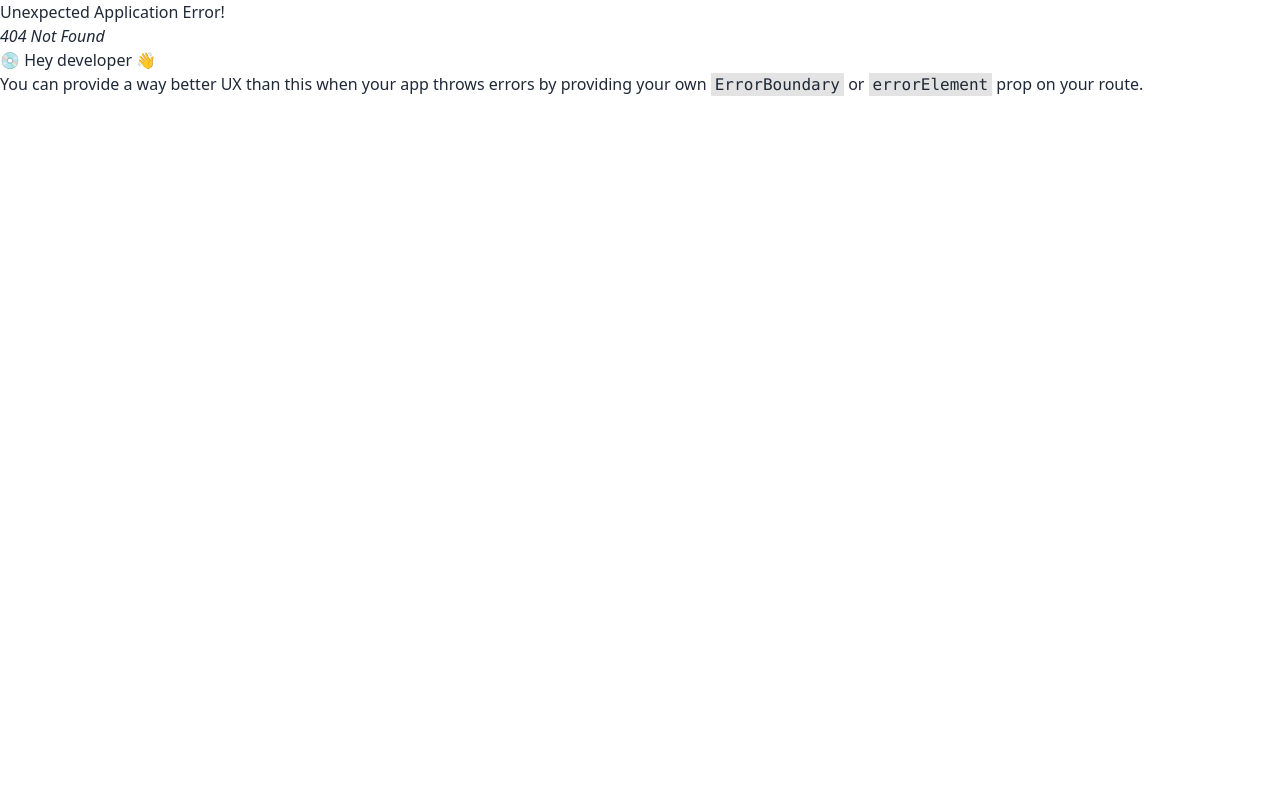
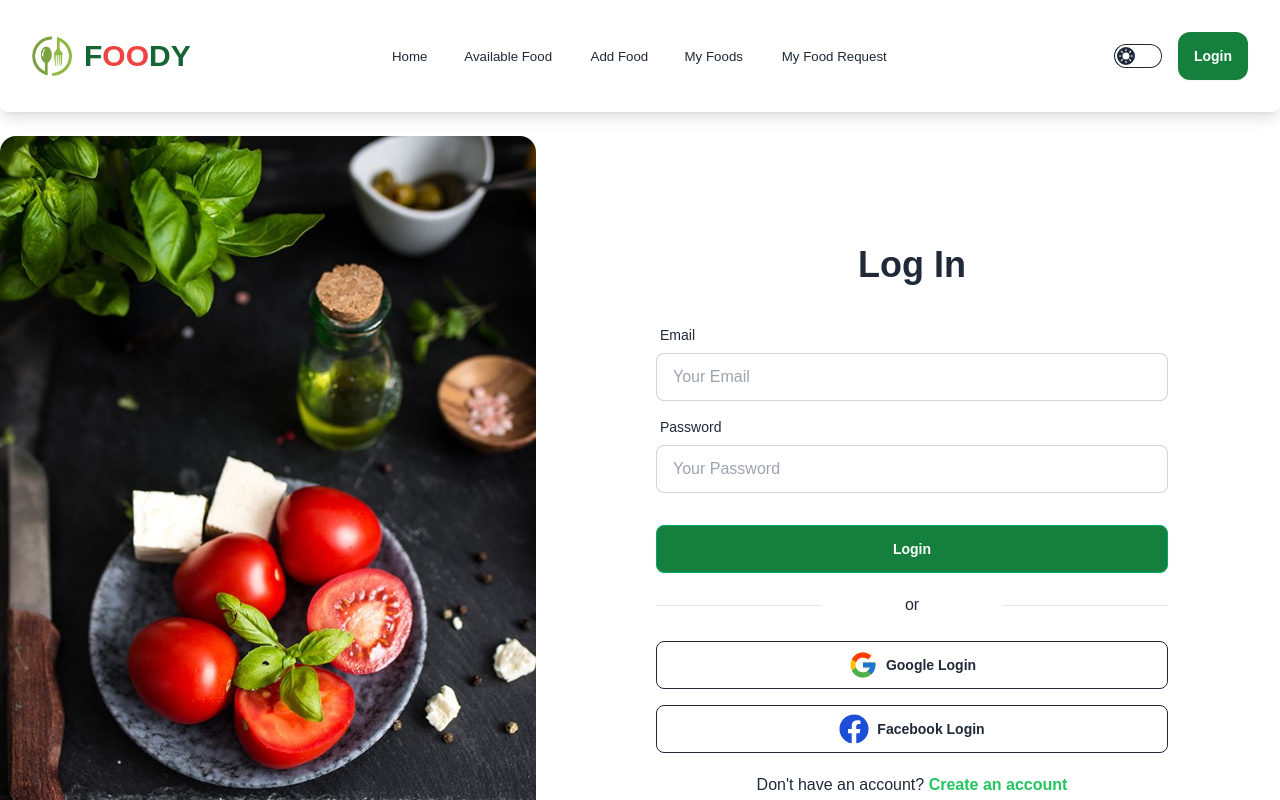
Before and after one commit to abdullahrafi1234/foody-client, a React (Vite) app: page /login in a window 1280 px wide. Before the commit this address had no page. Shown: the top 800 px of the page. Built offline with nearby package versions, Linux system fonts and the light colour scheme.

Commit message:
added login page

```diff
--- /dev/null
+++ b/src/pages/Login/Login.jsx
@@ -0,0 +1,75 @@
+import { Link } from "react-router-dom";
+import { FaFacebook,  } from "react-icons/fa";
+import { FcGoogle } from "react-icons/fc";
+
+const Login = () => {
+
+    const handleLogin = e => {
+        e.preventDefault()
+        const form = e.target;
+        const email = form.email.value;
+        const password = form.password.value;
+
+        console.log(email, password);
+        // create user
+        // createUser(email, password)
+        // .then(result => {
+        //     console.log(result.user);
+        // })
+        // .catch(error => {
+        //     console.log(error);
+        // })
+    }
+
+
+    return (
+        <div className=" ">
+            <div className=" flex flex-col lg:flex-row gap-2 items-center justify-center text-center">
+                <div className="text-center lg:text-left lg:w-1/2 rounded-lg">
+
+                    <div className=" py-6">
+                        <img className='rounded-2xl lg:w-[900px] lg:h-full md:h-[400px] md:w-[300px] w-[300px]' src='login food.jpeg' alt="" />
+                    </div>
+                </div>
+                <div className="card shrink-0 lg:w-1/2 p-8 lg:m-12">
+                    <h1 className="text-4xl font-semibold text-center">Log In</h1>
+                    <form onSubmit={handleLogin} className="card-body">
+                        <div className="form-control">
+                            <label className="label">
+                                <span className="label-text">Email</span>
+                            </label>
+                            <input type="email" name='email' placeholder="Your Email" className="input input-bordered" required />
+                        </div>
+                        <div className="form-control">
+                            <label className="label">
+                                <span className="label-text">Password</span>
+                            </label>
+                            <input type="password" name='password' placeholder="Your Password" className="input input-bordered" required />
+                        </div>
+                        <div className="form-control mt-6">
+                            <button className="btn btn-success text-white bg-green-700">Login</button>
+                        </div>
+                        <div className="flex items-center pt-3">
+                            <p className="border-b"></p>
+                            <p>or</p>
+                            <p className="border-b"></p>
+                        </div>
+
+                        <div className="form-control mt-4">
+                            <button className="btn btn-outline"> <FcGoogle className="text-3xl"></FcGoogle> Google Login</button>
+                        </div>
+
+                        <div className="form-control mt-2">
+                            <button className="btn btn-outline  "> <FaFacebook className="text-3xl text-blue-700"></FaFacebook> Facebook Login</button>
+                        </div>
+
+
+                        <p className='text-center pt-3'>Don't have an account?<Link to={'/register'}> <span className='text-green-500 font-bold'>Create an account</span></Link> </p>
+                    </form>
+                </div>
+            </div>
+        </div>
+    );
+};
+
+export default Login;
--- a/src/router/Router.jsx
+++ b/src/router/Router.jsx
@@ -3,6 +3,7 @@ import {
   } from "react-router-dom";
 import Root from "../Root/Root";
 import Home from "../pages/Home/Home/Home";
+import Login from "../pages/Login/Login";
 
   const Router = createBrowserRouter([
     {
@@ -12,6 +13,10 @@ import Home from "../pages/Home/Home/Home";
         {
           path: '/',
           element: <Home></Home>
+        },
+        {
+          path: '/login',
+          element: <Login></Login>
         }
       ]
     },
```
Also changed, not shown: .eslintrc.cjs, public/login food.jpeg (added).
